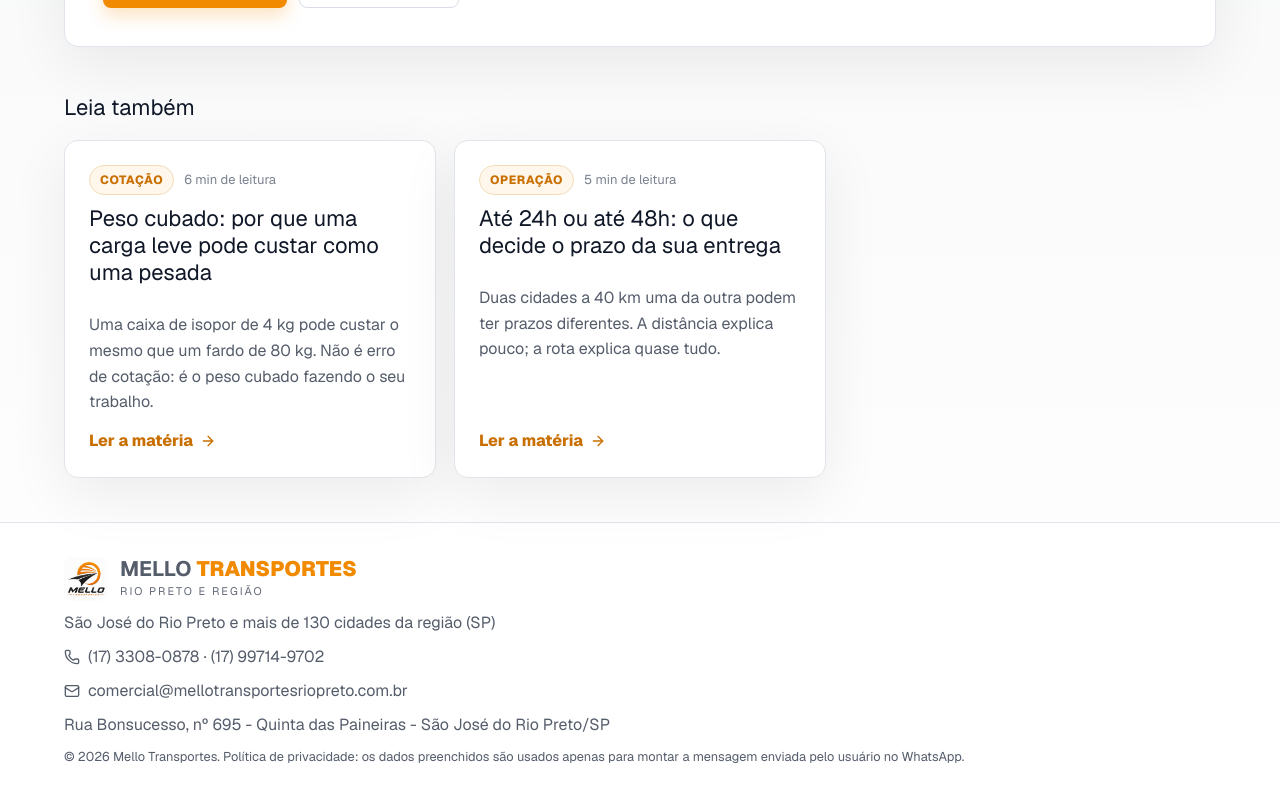
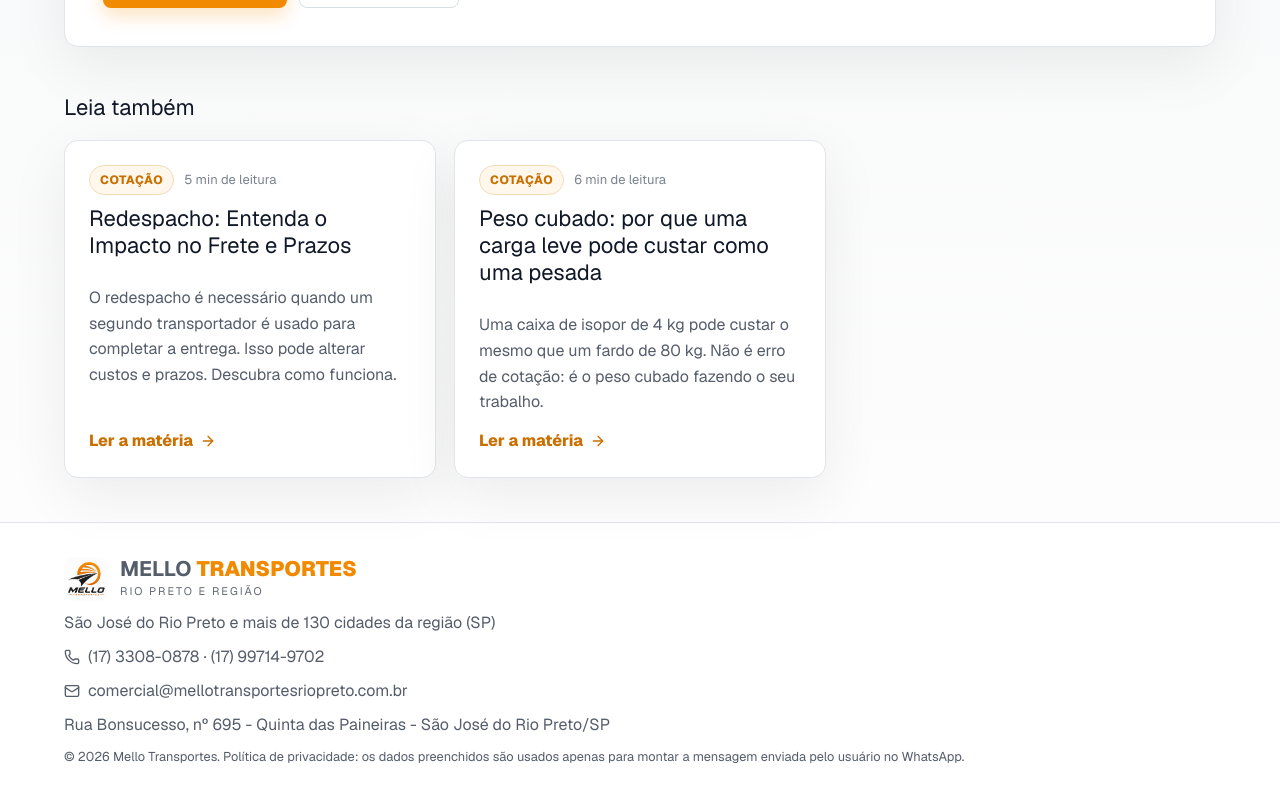
Before and after one commit to avilaops/TMS, a Next.js app: page /blog/checklist-antes-de-solicitar-coleta in a window 1280 px wide. Shown: the part 2361-3161 px from the top of the page. Built offline with nearby package versions, Linux system fonts and the light colour scheme; no server answers.

Commit message:
Materia: Redespacho: Entenda o Impacto no Frete e Prazos

```diff
--- a/src/content/blog.ts
+++ b/src/content/blog.ts
@@ -382,6 +382,91 @@ export const posts: Post[] = [
       },
     ],
   },
+  {
+    slug: "redespacho-como-funciona",
+    coverImage: "/blog-capas/redespacho-como-funciona.png",
+    coverImageAlt:
+      "Caminhão na doca, paletes e trabalhador com prancheta ao lado, indicando operação de redespacho.",
+    title: "Redespacho: Entenda o Impacto no Frete e Prazos",
+    description:
+      "Saiba como o redespacho, uso de um segundo transportador, influencia custo e prazo de sua carga. Entenda como funciona na prática.",
+    excerpt:
+      "O redespacho é necessário quando um segundo transportador é usado para completar a entrega. Isso pode alterar custos e prazos. Descubra como funciona.",
+    category: "Cotação",
+    publishedAt: "2026-09-04",
+    readingMinutes: 5,
+    body: [
+      {
+        type: "p",
+        text: "Redespacho é um termo usado quando uma carga precisa ser transferida para um segundo transportador para chegar ao destino final. Este processo pode influenciar tanto o custo quanto o prazo de entrega da sua mercadoria.",
+      },
+      {
+        type: "h2",
+        text: "Como Funciona o Redespacho",
+      },
+      {
+        type: "p",
+        text: "Quando uma transportadora não consegue completar a entrega com seus próprios veículos, ela pode passar a carga para outra empresa. Isso é comum em rotas mais longas ou em áreas onde a transportadora original não atua frequentemente.",
+      },
+      {
+        type: "h2",
+        text: "Impacto no Valor do Frete",
+      },
+      {
+        type: "p",
+        text: "O redespacho pode aumentar o custo do frete porque envolve mais de uma empresa no transporte. Cada transportadora tem seus próprios custos operacionais, que são repassados ao cliente. Por exemplo, se a primeira transportadora cobra R$ 1,50 por km e a segunda R$ 2,00, o custo total será maior do que se apenas uma empresa fizesse o trajeto.",
+      },
+      {
+        type: "table",
+        head: ["Fator", "Impacto no Custo"],
+        rows: [
+          ["Distância da rota", "Pode aumentar"],
+          ["Número de transportadoras", "Cada uma adiciona custo"],
+          ["Complexidade logística", "Pode incluir taxas adicionais"],
+        ],
+      },
+      {
+        type: "h2",
+        text: "Influência nos Prazos de Entrega",
+      },
+      {
+        type: "p",
+        text: "Os prazos de entrega também podem ser afetados. A necessidade de transferir a carga para um segundo transportador pode estender o tempo necessário para completar a entrega. Considere que uma entrega direta pode levar 24 horas, enquanto com redespacho, o prazo pode se estender para 48 horas.",
+      },
+      {
+        type: "ul",
+        items: [
+          "Até 24h: Possível em rotas curtas e diretas",
+          "Até 48h: Mais comum quando envolve redespacho",
+        ],
+      },
+      {
+        type: "h3",
+        text: "Quando o Redespacho é Necessário",
+      },
+      {
+        type: "p",
+        text: "O redespacho é geralmente necessário quando o destino está fora da área de cobertura da transportadora original ou quando a carga precisa ser entregue rapidamente em locais distantes. Por exemplo, se a carga precisa chegar a uma cidade remota onde a transportadora não possui filial, o redespacho é a solução.",
+      },
+      {
+        type: "note",
+        title: "Dica Importante",
+        text: "Sempre discuta as opções de redespacho com sua transportadora para entender como isso afetará seu frete.",
+      },
+      {
+        type: "h3",
+        text: "Como Planejar para o Redespacho",
+      },
+      {
+        type: "p",
+        text: "Planejar adequadamente pode ajudar a minimizar custos e garantir que sua carga chegue dentro do prazo esperado. Converse com sua transportadora sobre possíveis rotas e opções de redespacho. Avalie diferentes cenários e, se possível, obtenha cotações para as rotas alternativas.",
+      },
+      {
+        type: "p",
+        text: "Se você precisar de mais informações sobre como o redespacho pode afetar sua operação, entre em contato com nosso time comercial. Estamos aqui para ajudar a encontrar a melhor solução para suas necessidades de transporte.",
+      },
+    ],
+  },
 ];
 
 export function getPost(slug: string): Post | undefined {
```
